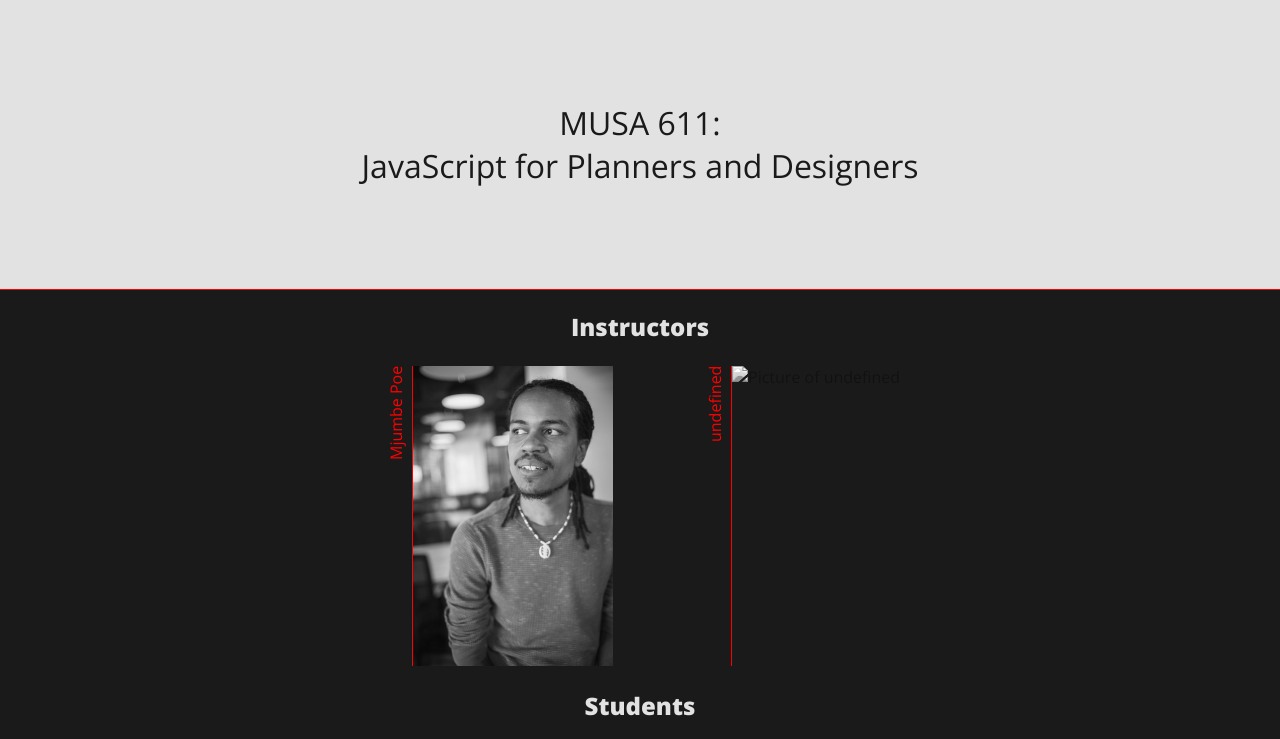
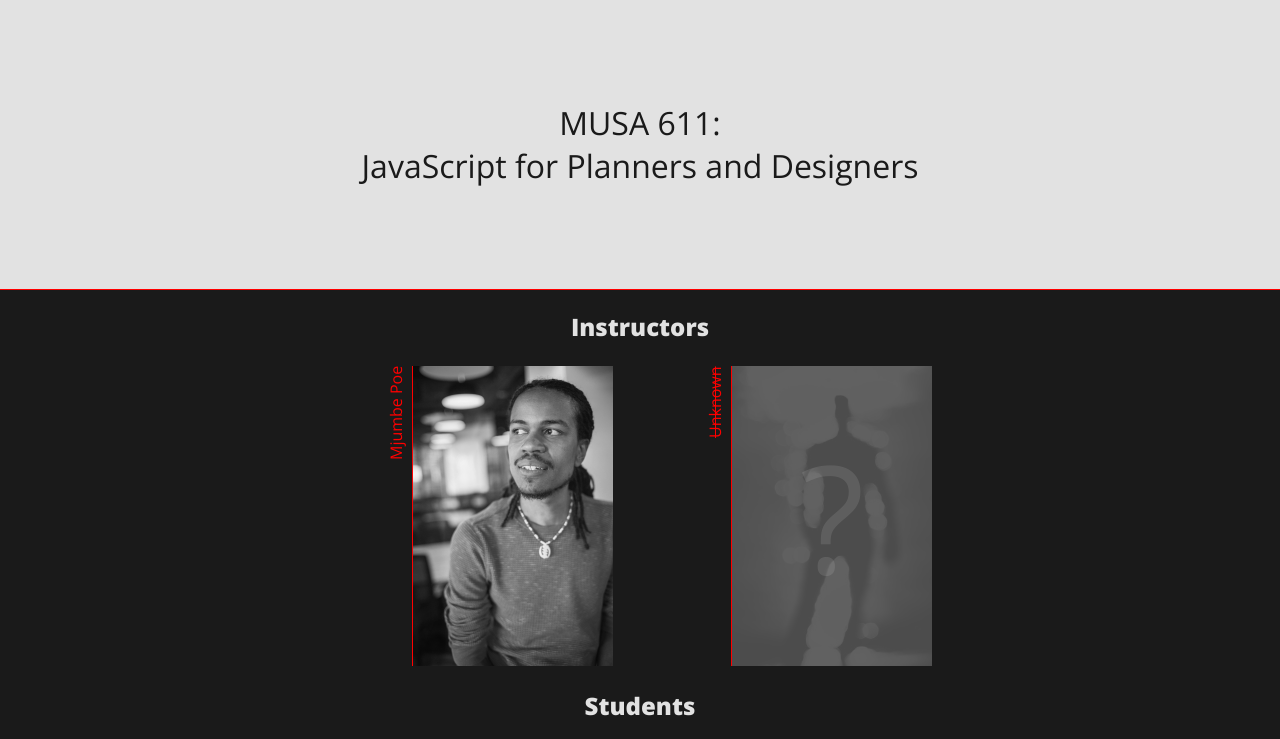
Before and after one commit to musa-611-fall-2022/class-dossier, a plain HTML site: page index.html in a window 1280 px wide. Shown: the top 739 px of the page. Drawn offline with nearby package versions, Linux system fonts and the light colour scheme; no server answers.

Commit message:
Add card design for unknown person elements
Closes #3

```diff
--- a/main.js
+++ b/main.js
@@ -31,15 +31,31 @@ async function getPersonData(personName) {
 }
 
 async function fillPersonDataIntoDossierCard(personName, cardElement) {
-  const personData = await getPersonData(personName);
+  let personData;
+  try {
+    personData = await getPersonData(personName);
+  } catch (err) {
+    console.error(err);
+    personData = {};
+    cardElement.classList.add('unknown-person');
+  }
 
   const linkEl = cardElement.querySelector('.dossier-card-link');
   linkEl.setAttribute('href', `#${personName}`);
 
   const nameEl = cardElement.querySelector('.dossier-card-name');
+  if (!personData['preferred_name']) {
+    personData['preferred_name'] = 'Unknown';
+    cardElement.classList.add('unknown-name');
+  }
   nameEl.innerHTML = personData['preferred_name'];
 
   const pictureEl = cardElement.querySelector('.dossier-card-picture');
+  if (!personData['picture_url']) {
+    const pictureNumber = Math.floor(Math.random() * 3) + 1;
+    personData['picture_url'] = `images/_blurryperson${pictureNumber}.jpg`;
+    cardElement.classList.add('unknown-picture');
+  }
   pictureEl.setAttribute('src', personData['picture_url']);
   pictureEl.setAttribute('alt', `Picture of ${personData['preferred_name']}`);
 }
--- a/style.css
+++ b/style.css
@@ -64,3 +64,26 @@ h2 {
   height: 300px;
   filter: grayscale(100%);
 }
+
+.unknown-name .dossier-card-name {
+  text-decoration: line-through;
+}
+
+.unknown-picture .dossier-card-picture {
+  filter: grayscale(100%) brightness(20%) contrast(40%);
+  position: relative;
+}
+
+.unknown-picture .dossier-card-link::after {
+  content: '?';
+  position: absolute;
+  right: 0;
+  top: 0;
+  display: block;
+  width: 206px;
+  opacity: .1;
+  font-size: 150px;
+  line-height: 306px;
+  color: white;
+  text-align: center;
+}
```
Also changed, not shown: README.md (added), images/_blurryperson1.jpg (added), images/_blurryperson2.jpg (added), images/_blurryperson3.jpg (added).
